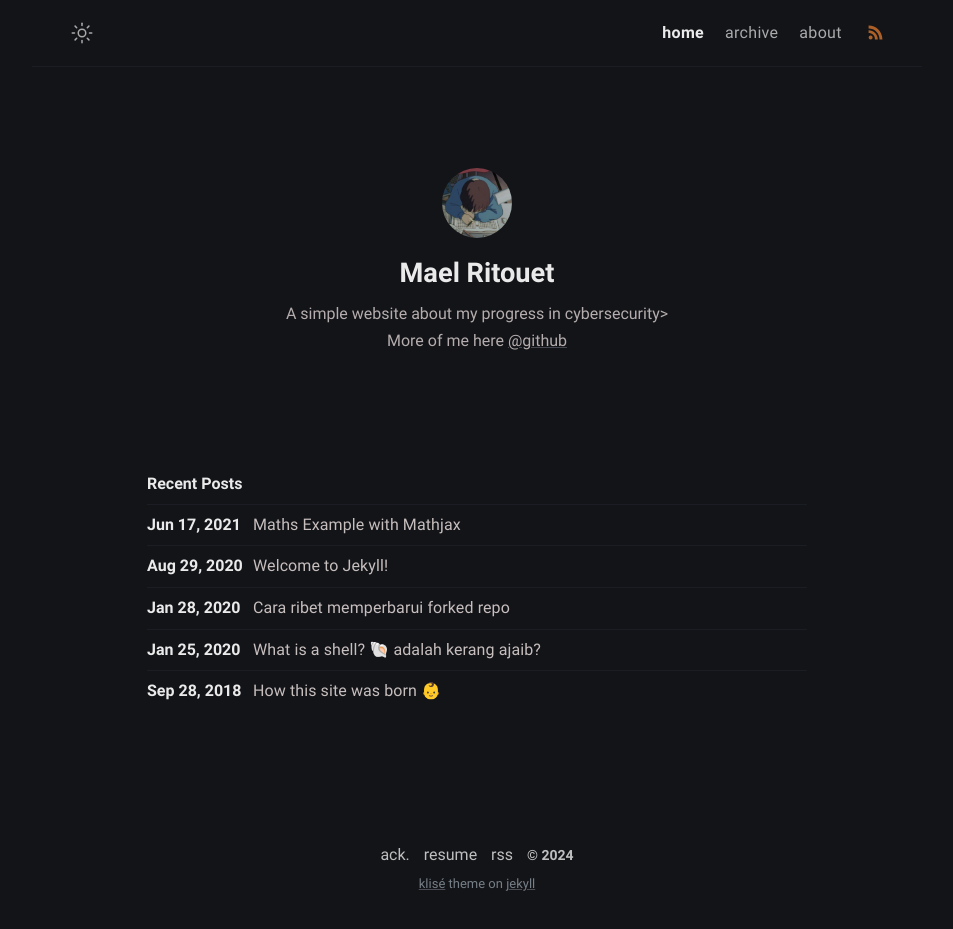
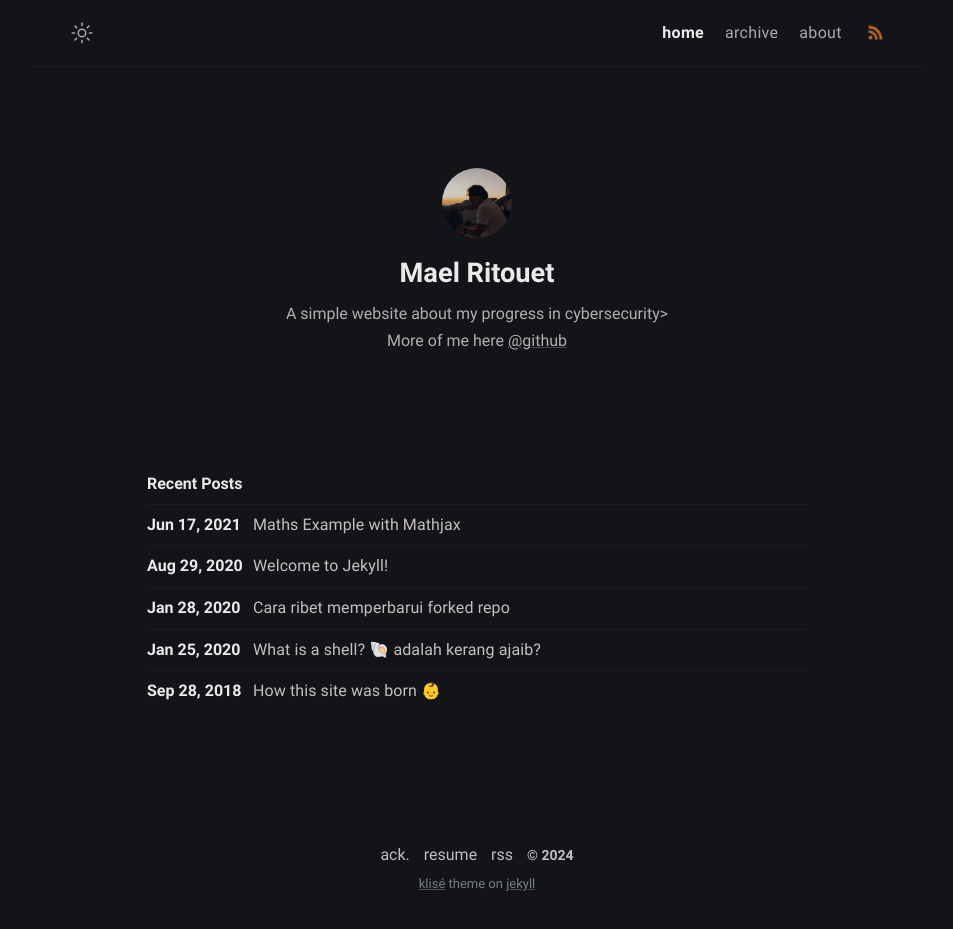
Before and after one commit to maelritouet/maelritouet.github.io, a Jekyll site: the page built from index.md, in a window 1280 px wide. Shown: the whole page, without its empty margins (163-1116 px from the left). Built offline with Jekyll 4.4.1, drawn with Linux system fonts in a browser that asks for light colours.

Commit message:
Update _config.yml

```diff
--- a/_config.yml
+++ b/_config.yml
@@ -18,7 +18,7 @@
   twitter: maelritouet # twitter username
   facebook: facebook_username # facebook username
   email: maelritouet@protonmail.com # email adress
-  avatar: /assets/img/avatar.jpg # change with your own avatar
+  avatar: /assets/img/avatar.jpg.jpeg # change with your own avatar
 
 # URL settings
 url: "https://klise.now.sh" #
```
